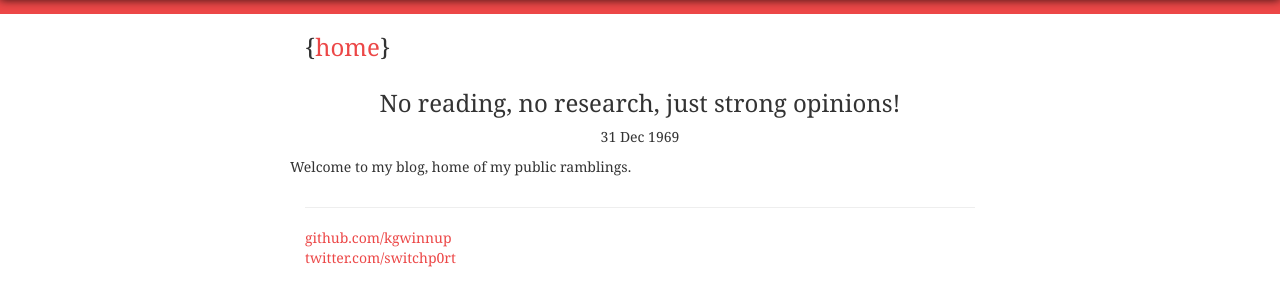
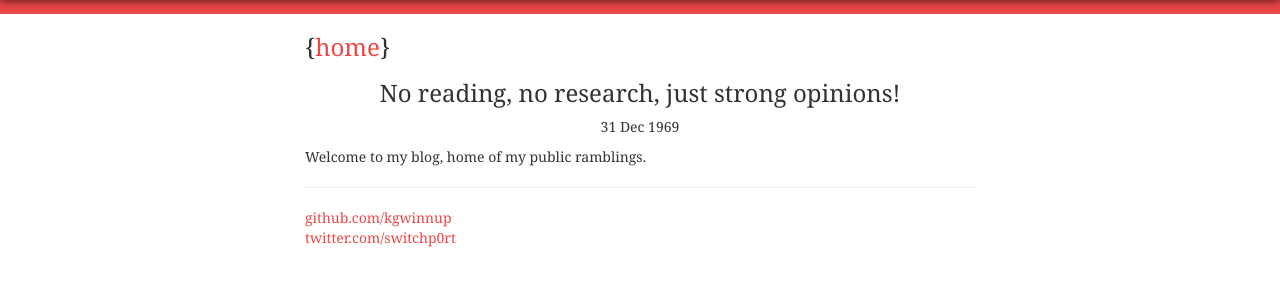
Before and after one commit to kgwinnup/kgwinnup.github.io, a Jekyll site: the page built from _posts/2014-03-12-intro.markdown, in a window 1280 px wide. Shown: the top 306 px of the page. Built offline with Jekyll 4.4.1, drawn with Linux system fonts in a browser that asks for light colours; nearby versions of some CDN libraries; library files that are not in the unit come from our copies; Markdown is read by kramdown in place of the engine named in the settings; comment, search, counter and statistics services are not loaded.

Commit message:
fixed bootstrap src for post pages

```diff
--- a/_layouts/defaultpost.html
+++ b/_layouts/defaultpost.html
@@ -6,7 +6,7 @@
         <title>{{ page.title }}</title>
         <meta name="viewport" content="width=device-width">
 
-        <link rel="stylesheet" href="/css/bootstrap.css">
+        <link rel="stylesheet" href="/css/bootstrap.min.css">
         <link rel="stylesheet" href="/css/style.css">
         <link rel="stylesheet" href="/css/pygments.css">
         <link rel="stylesheet" href="//cdnjs.cloudflare.com/ajax/libs/highlight.js/8.7/styles/default.min.css">
@@ -20,9 +20,7 @@
 						<div id="header">
 							<h3>{<a href="/">home</a>}</h3>
 						</div>
-                        <div class="row marketing">
           	{{ content }}
-                        </div>
 
           	<div id="footer">
 							<hr />
```
